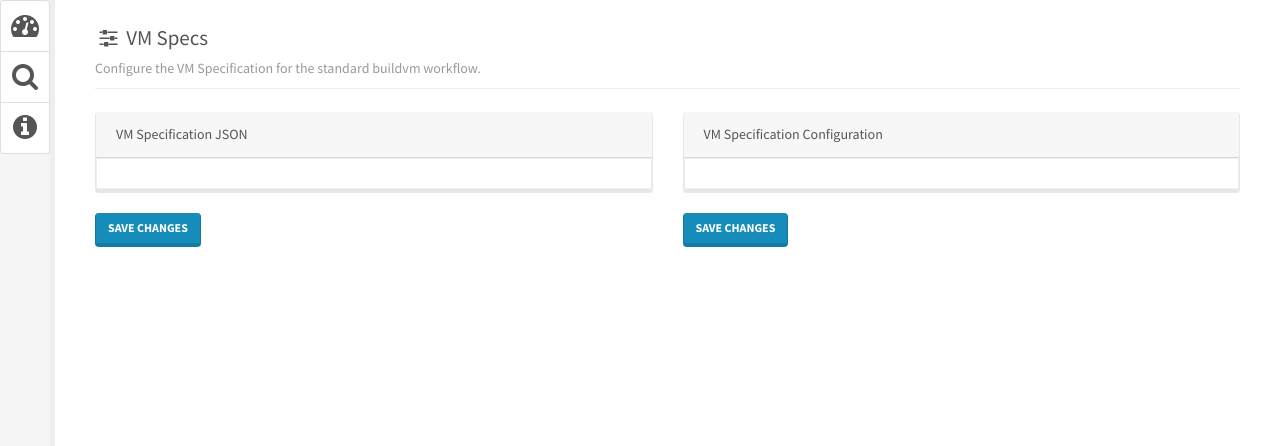
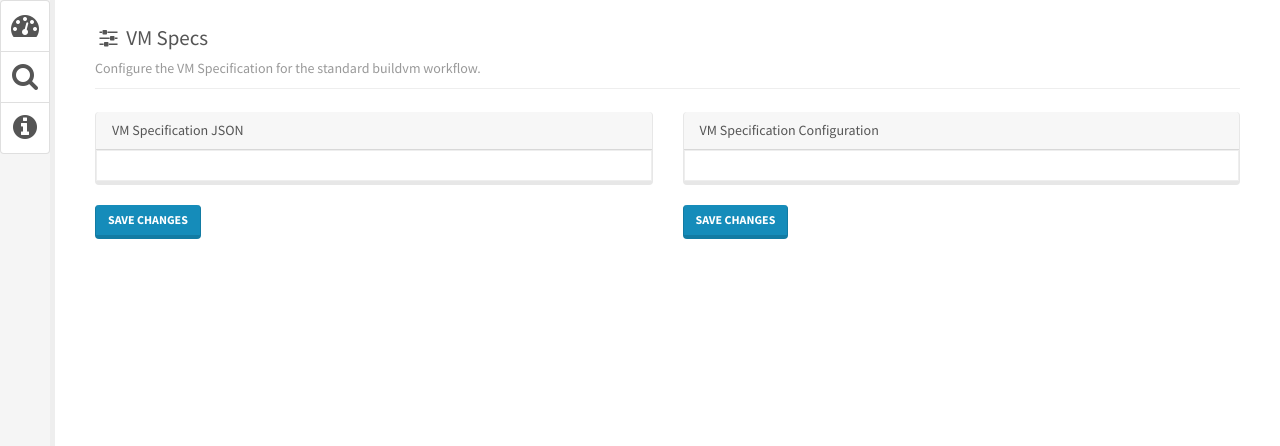
Before and after one commit to southampton/cortex, a Python web app: template templates/admin/specs.html in a window 1280 px wide. Shown: the top 446 px of the page. Run offline with Jinja, Linux system fonts and the light colour scheme; the template is opened without the code that fills it, so the values that code supplies are empty.

Commit message:
Added an Add Certificate link to the certificates menu for easier access. Reduced padding on card-header generally because its a giant waste of space

```diff
--- a/request.py
+++ b/request.py
@@ -113,6 +113,8 @@ def context_processor():
 		certificates.append({'link': url_for('certificates'), 'title': 'Certificates', 'icon': 'fa-certificate'})
 	if does_user_have_permission("certificates.stats"):
 		certificates.append({'link': url_for('certificate_statistics'), 'title': 'Statistics', 'icon': 'fa-pie-chart'})
+	if does_user_have_permission("certificates.add"):
+		certificates.append({'link': url_for('certificates_add'), 'title': 'Add Certificate', 'icon': 'fa-plus'})
 
 	# Set up the Admin menu, based on permissions
 	admin = []
--- a/static/css/cortex.css
+++ b/static/css/cortex.css
@@ -148,6 +148,11 @@ table#classes td:last-child
 .page-header > h3
 {
 	margin-top: 5px;
+}
+
+.card-header
+{
+	padding: 0.5rem 1rem;
 }
 
 @media (max-width: 576px)
```
